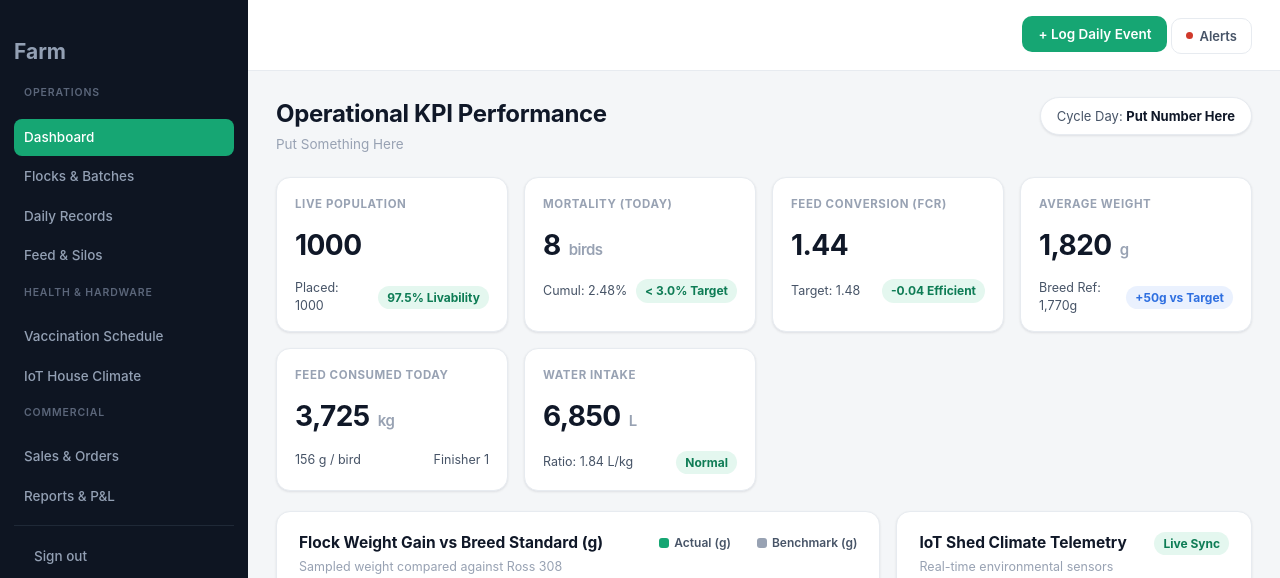
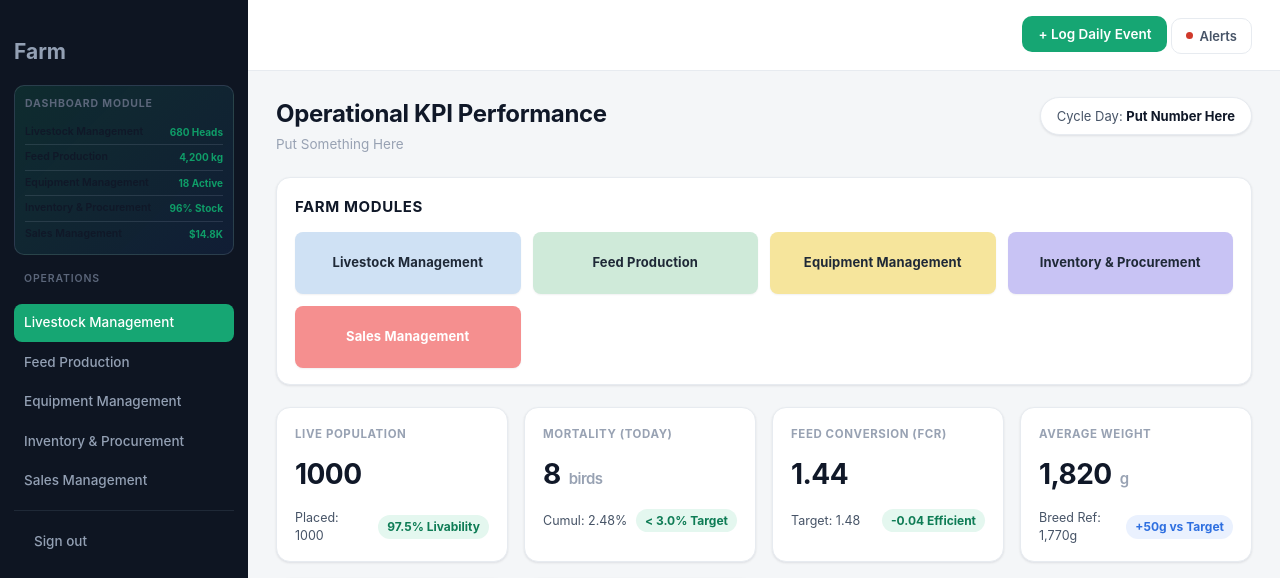
Before and after one commit to chichi28-0807/admin_farm_github, a PHP site: page /PHP/Temple.php in a window 1280 px wide. Shown: the top 578 px of the page. Run offline with PHP 8.4, Linux system fonts and the light colour scheme; the visitor is signed in with stand-in values (Sample User, id 1).

Commit message:
commit change 5 module

```diff
--- a/FRONT-END/CSS/style.css
+++ b/FRONT-END/CSS/style.css
@@ -94,6 +94,50 @@ button {
   display: flex;
   flex-direction: column;
   gap: 10px;
+}
+
+.overview-module {
+  background: linear-gradient(135deg, rgba(22, 167, 115, 0.16), rgba(46, 111, 224, 0.10));
+  border: 1px solid rgba(148, 163, 184, 0.20);
+  border-radius: 10px;
+  padding: 10px 10px 8px;
+  margin-bottom: 6px;
+}
+
+.overview-module-label {
+  font-size: 10.5px;
+  font-weight: 700;
+  letter-spacing: 0.08em;
+  text-transform: uppercase;
+  color: var(--sidebar-text-dim);
+  margin-bottom: 8px;
+}
+
+.overview-module-row {
+  display: flex;
+  align-items: center;
+  justify-content: space-between;
+  gap: 8px;
+  padding: 5px 0;
+  border-bottom: 1px solid rgba(148, 163, 184, 0.18);
+}
+
+.overview-module-row:last-child {
+  border-bottom: none;
+}
+
+.overview-module-row span {
+  font-size: 10.5px;
+  font-weight: 600;
+  color: var(--ink);
+  line-height: 1.3;
+}
+
+.overview-module-row strong {
+  font-size: 10px;
+  font-weight: 700;
+  color: var(--accent-green-strong);
+  white-space: nowrap;
 }
 
 .brand {
@@ -376,6 +420,52 @@ button {
   z-index: 10;
   margin: 0;
 }
+
+.module-summary-card {
+  background: var(--card-bg);
+  border: 1px solid var(--card-border);
+  border-radius: var(--radius-lg);
+  box-shadow: var(--shadow-card);
+  padding: 18px 18px 16px;
+  margin-bottom: 22px;
+}
+
+.module-summary-header h2 {
+  margin: 0 0 14px;
+  font-size: 15px;
+  font-weight: 700;
+  letter-spacing: 0.04em;
+  text-transform: uppercase;
+  color: var(--ink);
+}
+
+.module-summary-grid {
+  display: grid;
+  grid-template-columns: repeat(auto-fit, minmax(180px, 1fr));
+  gap: 12px;
+}
+
+.module-summary-item {
+  display: flex;
+  align-items: center;
+  justify-content: center;
+  min-height: 62px;
+  padding: 14px 12px;
+  border-radius: 8px;
+  font-size: 13px;
+  font-weight: 700;
+  text-align: center;
+  line-height: 1.2;
+  letter-spacing: 0.01em;
+  color: #1f2937;
+  box-shadow: 0 1px 2px rgba(15, 23, 42, 0.06);
+}
+
+.module-blue { background: #cfe1f4; }
+.module-green { background: #cfead9; }
+.module-yellow { background: #f6e59c; }
+.module-purple { background: #c8c3f4; }
+.module-red { background: #f58f8f; color: #fff; }
 
 .page-header {
   display: flex;
--- a/FRONT-END/PHP/dashboard.php
+++ b/FRONT-END/PHP/dashboard.php
@@ -16,6 +16,19 @@
       <p class="page-subtitle">Put Something Here</p>
     </div>
     <div class="cycle-pill">Cycle Day: <strong>Put Number Here</strong></div>
+  </section>
+
+  <section class="module-summary-card">
+    <div class="module-summary-header">
+      <h2>Farm Modules</h2>
+    </div>
+    <div class="module-summary-grid">
+      <div class="module-summary-item module-blue">Livestock Management</div>
+      <div class="module-summary-item module-green">Feed Production</div>
+      <div class="module-summary-item module-yellow">Equipment Management</div>
+      <div class="module-summary-item module-purple">Inventory &amp; Procurement</div>
+      <div class="module-summary-item module-red">Sales Management</div>
+    </div>
   </section>
 
   <section class="kpi-grid">
--- a/FRONT-END/PHP/nav.php
+++ b/FRONT-END/PHP/nav.php
@@ -3,27 +3,38 @@ $userRole = $_SESSION['user_role'] ?? 'admin';
 $currentPage = $currentPage ?? 'dashboard';
 ?>
     <nav class="nav-menu">
+      <div class="overview-module">
+        <div class="overview-module-label">Dashboard Module</div>
+        <div class="overview-module-row">
+          <span>Livestock Management</span>
+          <strong>680 Heads</strong>
+        </div>
+        <div class="overview-module-row">
+          <span>Feed Production</span>
+          <strong>4,200 kg</strong>
+        </div>
+        <div class="overview-module-row">
+          <span>Equipment Management</span>
+          <strong>18 Active</strong>
+        </div>
+        <div class="overview-module-row">
+          <span>Inventory &amp; Procurement</span>
+          <strong>96% Stock</strong>
+        </div>
+        <div class="overview-module-row">
+          <span>Sales Management</span>
+          <strong>$14.8K</strong>
+        </div>
+      </div>
+
       <div class="nav-heading">Operations</div>
       <?php if (in_array($userRole, ['admin', 'manager', 'employee'], true)): ?>
       <ul class="nav-list">
-        <li><a href="Temple.php?page=dashboard" class="nav-link<?php echo $currentPage === 'dashboard' ? ' active' : ''; ?>">Dashboard</a></li>
-        <li><a href="Temple.php?page=flocks" class="nav-link<?php echo $currentPage === 'flocks' ? ' active' : ''; ?>">Flocks &amp; Batches</a></li>
-        <li><a href="#daily-logs" class="nav-link">Daily Records</a></li>
-        <li><a href="#feed" class="nav-link">Feed &amp; Silos</a></li>
-      </ul>
-
-      <div class="nav-heading">Health &amp; Hardware</div>
-      <ul class="nav-list">
-        <li><a href="#vaccines" class="nav-link">Vaccination Schedule</a></li>
-        <li><a href="#telemetry" class="nav-link">IoT House Climate</a></li>
-      </ul>
-      <?php endif; ?>
-
-      <?php if (in_array($userRole, ['admin', 'manager'], true)): ?>
-      <div class="nav-heading">Commercial</div>
-      <ul class="nav-list">
-        <li><a href="#sales" class="nav-link">Sales &amp; Orders</a></li>
-        <li><a href="#reports" class="nav-link">Reports &amp; P&amp;L</a></li>
+        <li><a href="Temple.php?page=dashboard" class="nav-link<?php echo $currentPage === 'dashboard' ? ' active' : ''; ?>">Livestock Management</a></li>
+        <li><a href="#" class="nav-link">Feed Production</a></li>
+        <li><a href="#" class="nav-link">Equipment Management</a></li>
+        <li><a href="#" class="nav-link">Inventory &amp; Procurement</a></li>
+        <li><a href="#" class="nav-link">Sales Management</a></li>
       </ul>
       <?php endif; ?>
 
```
